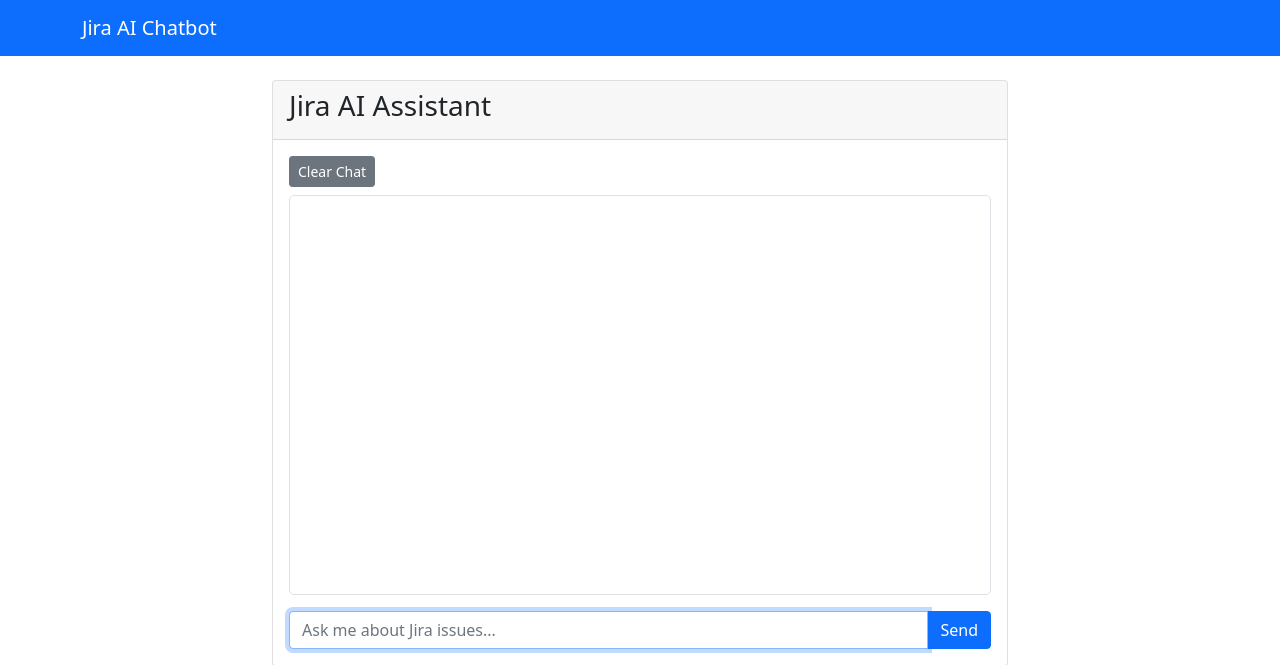
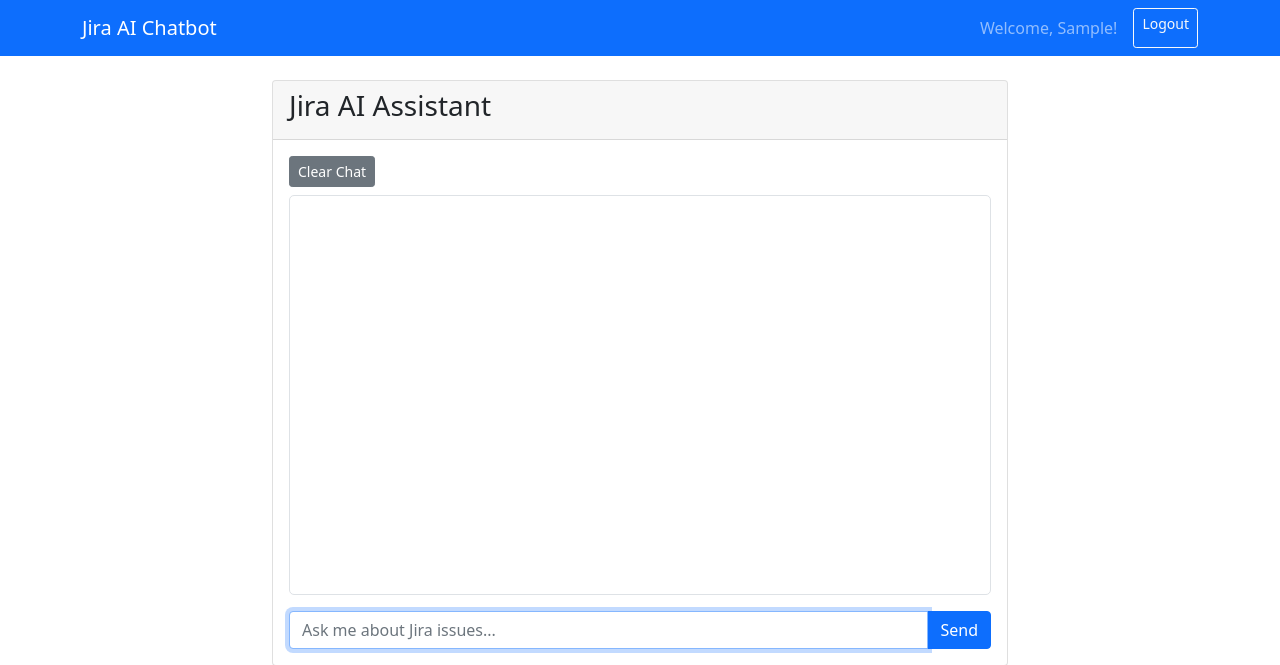
Before and after one commit to Kevinolm10/Jira-AI-integration, a Django app: page / in a window 1280 px wide. Shown: the top 665 px of the page. Run offline with Django 5.2, Linux system fonts and the light colour scheme; the visitor is signed in with stand-in values (Sample User, id 1); parts of the project's set-up code (start-up, migrations or seed data) failed here and were passed over.

Commit message:
Add login and logout button based on if user is signed in or not

```diff
--- a/jira_chatbot/templates/base.html
+++ b/jira_chatbot/templates/base.html
@@ -14,7 +14,15 @@
 <body>
     <nav class="navbar navbar-expand-lg navbar-dark bg-primary">
         <div class="container">
-            <a class="navbar-brand" href="{% url 'admin:index' %}">Jira AI Chatbot</a>
+            <a class="navbar-brand" href="{% url 'chat' %}">Jira AI Chatbot</a>
+            <div class="navbar-nav ms-auto">
+                {% if user.is_authenticated %}
+                    <span class="navbar-text me-3">Welcome, {{ user.first_name|default:user.username }}!</span>
+                    <a class="btn btn-outline-light btn-sm" href="{% url 'logout' %}">Logout</a>
+                {% else %}
+                    <a class="btn btn-outline-light btn-sm" href="{% url 'login' %}">Login</a>
+                {% endif %}
+            </div>
         </div>
     </nav>
 
```
